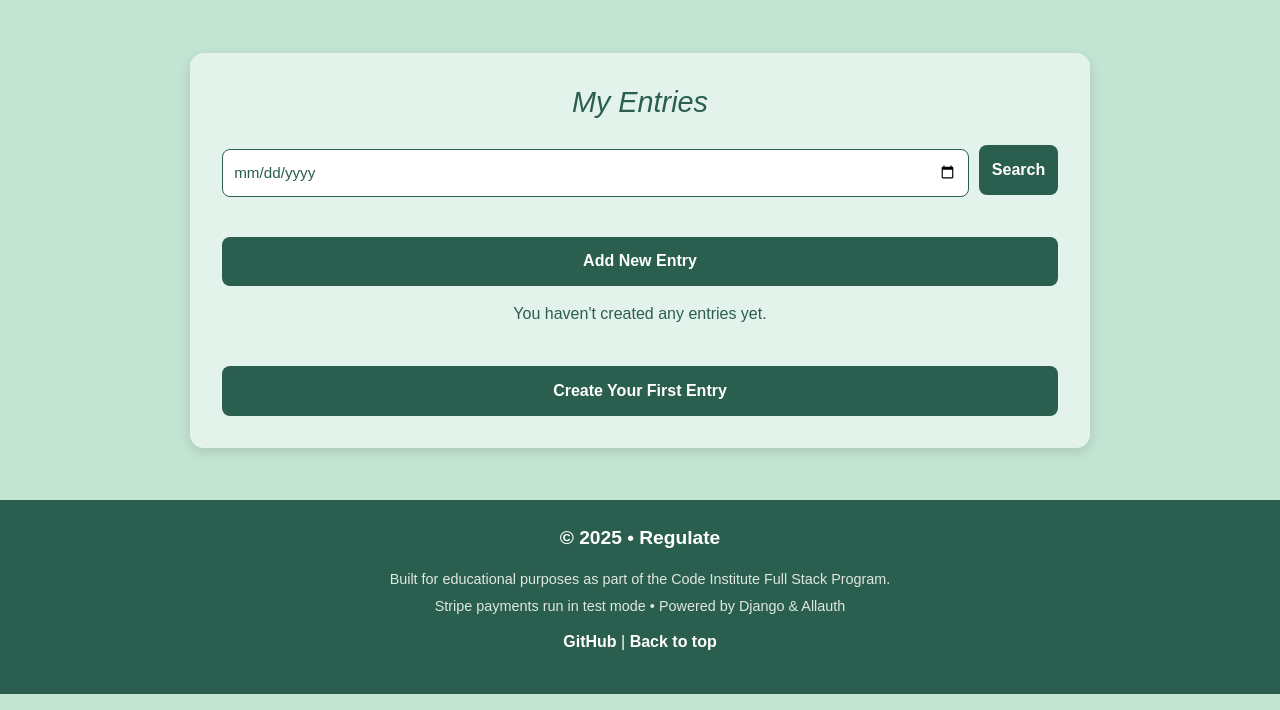
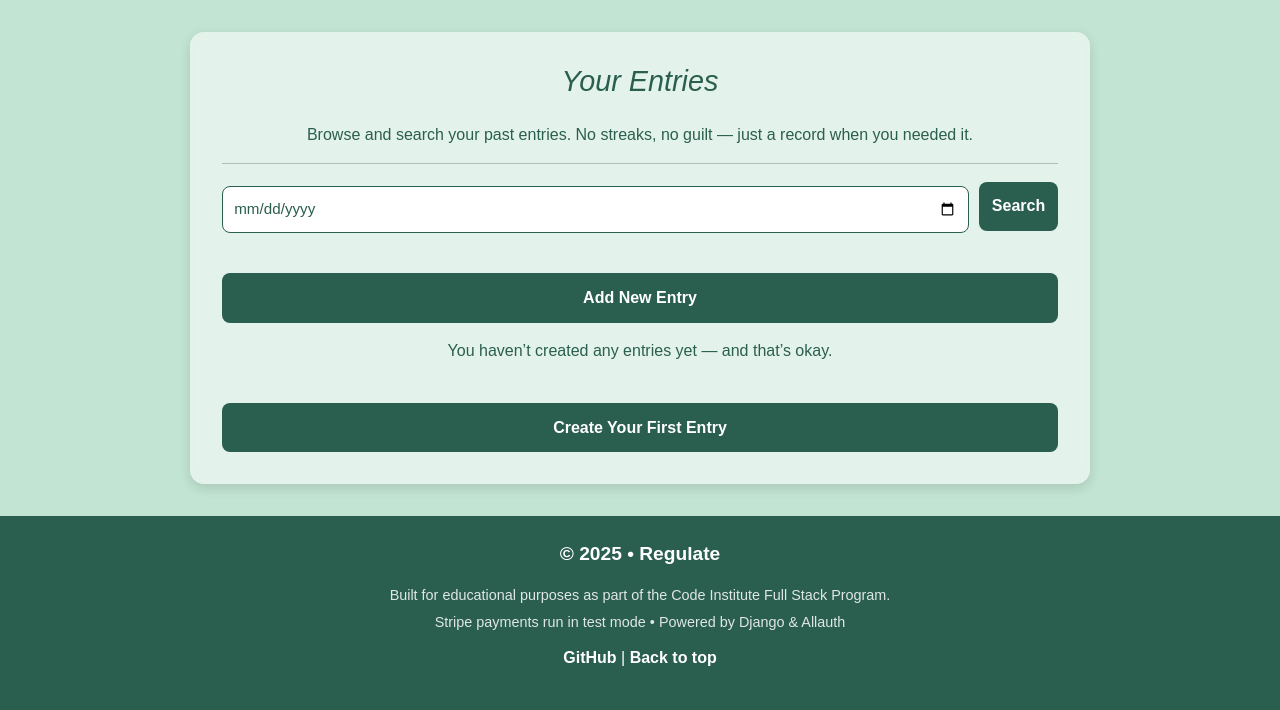
Before and after one commit to Ceri-Jane/milestone_project_four, a Django app: page /entries/ in a window 1280 px wide. Shown: the part 106-816 px from the top of the page. Run offline with Django 5.2, Linux system fonts and the light colour scheme; the visitor is signed in with stand-in values (Sample User, id 1); data that the repository does not hold is empty; some web fonts are replaced.

Commit message:
Tidy entries page wording and layout to align with dashboard language and UX tone

```diff
--- a/templates/core/my_entries.html
+++ b/templates/core/my_entries.html
@@ -7,7 +7,13 @@
     <div class="form-card dashboard-card">
 
         <!-- Page title -->
-        <h1 class="form-title">My Entries</h1>
+        <h1 class="form-title">Your Entries</h1>
+
+        <p class="form-info">
+            Browse and search your past entries. No streaks, no guilt — just a record when you needed it.
+        </p>
+
+        <hr>
 
         <!-- Date filter row -->
         <form method="get" class="dashboard-filter-form mb-3">
@@ -16,6 +22,7 @@
                 name="date"
                 value="{{ search_date }}"
                 class="search-input"
+                aria-label="Filter entries by date"
             >
             <button class="select-btn select-btn-small">
                 Search
@@ -54,6 +61,7 @@
 
                         {% for entry in entries %}
                         <div class="entry-card">
+
                             <p><strong>Mood:</strong> {{ entry.get_mood_display }}</p>
                             <p><strong>Hue:</strong> {{ entry.hue }}</p>
 
@@ -66,7 +74,9 @@
                             {% endif %}
 
                             {% if entry.has_revisions %}
-                                <p class="text-center"><strong>*Edited — revision history available</strong></p>
+                                <p class="text-center">
+                                    <strong>*Edited — revision history available</strong>
+                                </p>
                             {% endif %}
 
                             <div class="justify-content-center entry-actions">
@@ -95,10 +105,10 @@
 
         {% else %}
             <p class="form-info empty-state">
-                You haven't created any entries yet.
+                You haven’t created any entries yet — and that’s okay.
             </p>
 
-            <!-- Encourage first entry -->
+            <!-- Encourage gentle first step -->
             <div class="text-center mt-3">
                 <a href="{% url 'new_entry' %}" class="select-btn">
                     Create Your First Entry
```
